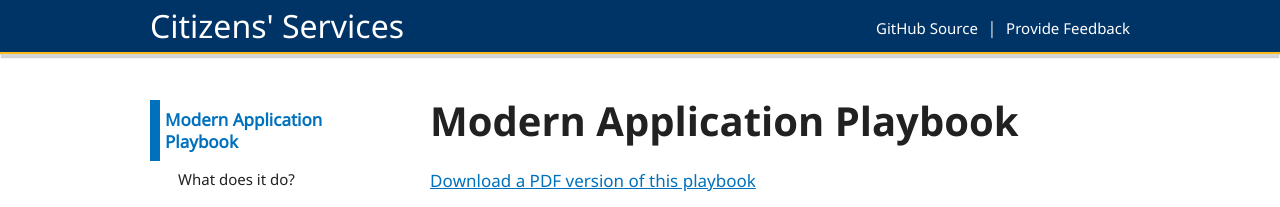
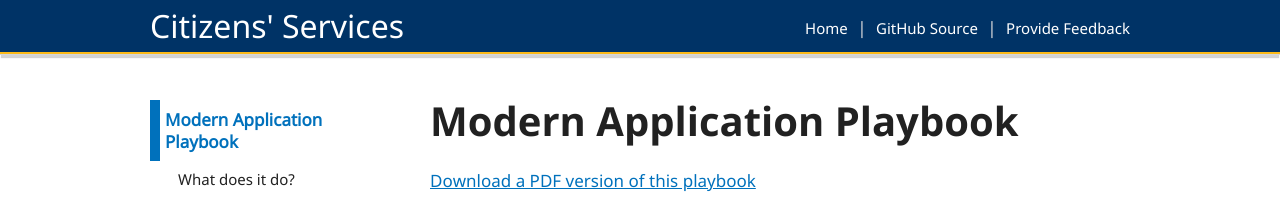
Before and after one commit to HeatherRemacle/exchangelabops, a Jekyll site: the page built from pages/index.md, in a window 1280 px wide. Shown: the top 207 px of the page. Built offline with Jekyll 4.4.1, drawn with Linux system fonts in a browser that asks for light colours.

Commit message:
Added new home button

```diff
--- a/_data/navigation.yml
+++ b/_data/navigation.yml
@@ -30,6 +30,9 @@ primary:
     href: /play7
 
 secondary:
+  - text: Home
+    href: /
+    external: false
   - text: GitHub Source
     href: https://github.com/bcgov/CITZ-IMB-playbook
     external: true
```
